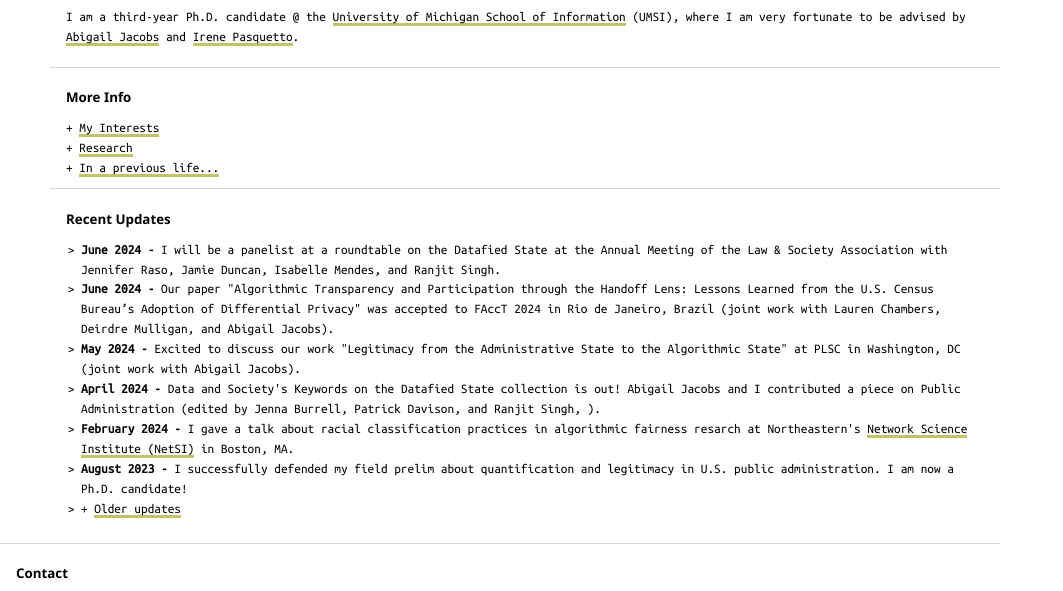
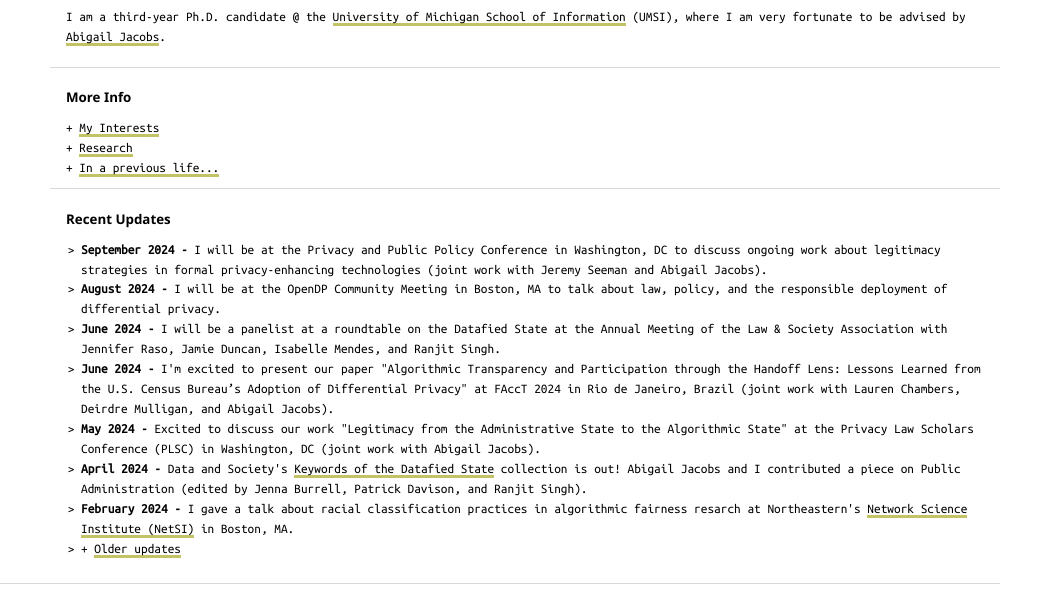
Before and after one commit to aminaxabdu/aminaxabdu.github.io, a plain HTML site: page index.html in a window 1280 px wide. Shown: the part 87-678 px from the top of the page, without its empty margins (0-1063 px from the left). Drawn offline with nearby package versions, Linux system fonts and the light colour scheme.

Commit message:
fix typo + add news

```diff
--- a/index.html
+++ b/index.html
@@ -58,7 +58,7 @@
 
 <p>I am a third-year Ph.D. candidate @ the <a target="_blank" href="https://www.si.umich.edu/programs/phd-information">University of Michigan School of Information</a> (UMSI),
 
-where I am very fortunate to be advised by <a href="https://azjacobs.com/" target="_blank">Abigail Jacobs</a> and <a href="https://irenepasquetto.com/" target="_blank">Irene Pasquetto</a>.</p>
+where I am very fortunate to be advised by <a href="https://azjacobs.com/" target="_blank">Abigail Jacobs</a>.</p>
 
 
 
@@ -108,7 +108,7 @@ I'm also interested in datafication and quantification in policy-making and publ
 
 
 
- <li> <i>Legitimacy from the Administrative State to the Algorithmic State.</i> <br>
+ <li> <i>Legitimacy and the Algorithmic Turn in the Administrative State.</i> <br>
      <b>Amina A. Abdu</b> & Abigail Z. Jacobs. Presented at <i>Privacy Law Scholars Conference</i> 2024.
 
 
@@ -141,7 +141,7 @@ I'm also interested in datafication and quantification in policy-making and publ
 <ul class="arrow">
 
     <li>  <i><a href="https://fas.org/publication/ensuring-racial-equity-in-federal-procurement-and-use-of-artificial-intelligence/" target="_blank">Ensuring Racial Equity in Federal Procurement and Use of Artificial Intelligence</a>.</i><br>
-         <b>Amina Abdu</b>. <i>Day One Project.</i> 2023.</li>
+         <b>Amina Abdu</b>. <i>Day One Project.</i> Federation of American Scientists. 2023.</li>
 
     </ul>
 </div>
@@ -172,24 +172,27 @@ These experiences shaped my current interest in the role of computation in both
 
 <ul class="arrow">
 
+<li><b>September 2024 - </b> I will be at the Privacy and Public Policy Conference in Washington, DC to discuss ongoing work about legitimacy strategies in formal privacy-enhancing technologies (joint work with Jeremy Seeman and Abigail Jacobs).
+
+<li><b>August 2024 - </b> I will be at the OpenDP Community Meeting in Boston, MA to talk about law, policy, and the responsible deployment of differential privacy.
+
 <li><b>June 2024 - </b> I will be a panelist at a roundtable on the Datafied State at the Annual Meeting of the Law & Society Association with Jennifer Raso, Jamie Duncan, Isabelle Mendes, and Ranjit Singh. </li>
 
-<li><b>June 2024 - </b> Our paper "Algorithmic Transparency and Participation through the Handoff Lens: Lessons Learned from the U.S. Census Bureau’s Adoption of Differential Privacy" was accepted to FAccT 2024 in Rio de Janeiro, Brazil (joint work with Lauren Chambers, Deirdre Mulligan, and Abigail Jacobs). </li>
+<li><b>June 2024 - </b> I'm excited to present our paper "Algorithmic Transparency and Participation through the Handoff Lens: Lessons Learned from the U.S. Census Bureau’s Adoption of Differential Privacy" at FAccT 2024 in Rio de Janeiro, Brazil (joint work with Lauren Chambers, Deirdre Mulligan, and Abigail Jacobs). </li>
 
-<li><b>May 2024 - </b> Excited to discuss our work "Legitimacy from the Administrative State to the Algorithmic State" at PLSC in Washington, DC  (joint work with Abigail Jacobs). </li>
+<li><b>May 2024 - </b> Excited to discuss our work "Legitimacy from the Administrative State to the Algorithmic State" at the Privacy Law Scholars Conference (PLSC) in Washington, DC  (joint work with Abigail Jacobs). </li>
 
-<li><b>April 2024 - </b> Data and Society's Keywords on the Datafied State collection is out! Abigail Jacobs and I contributed a piece on Public Administration (edited by Jenna Burrell, Patrick Davison, and Ranjit Singh, ).</li>
+<li><b>April 2024 - </b> Data and Society's <a target="_blank" href="https://datasociety.net/library/keywords-of-the-datafied-state/#:~:text=Produced%20in%20collaboration%20with%20global,how%20it%20differs%20across%20geographies."> Keywords of the Datafied State</a> collection is out! Abigail Jacobs and I contributed a piece on Public Administration (edited by Jenna Burrell, Patrick Davison, and Ranjit Singh).</li>
 
 <li><b>February 2024 - </b> I gave a talk about racial classification practices in algorithmic fairness resarch at Northeastern's <a target="_blank" href="https://www.networkscienceinstitute.org/"> Network Science Institute (NetSI)</a> in Boston, MA. </li>
-
-<li><b>August 2023 - </b> I successfully defended my field prelim about quantification and legitimacy in U.S. public administration. I am now a Ph.D. candidate!  </li>
-
-
 
 
 <li><span id="oldnewsb">+</span>  <a onclick="toggledisplay('oldnews'); togglebullet('oldnewsb');">Older updates<br/></a></li>
 
     <div id="oldnews" style="display:none;">
+
+    <li><b>August 2023 - </b> I successfully defended my field prelim about quantification and legitimacy in U.S. public administration. I am now a Ph.D. candidate!  </li>
+
     <li><b>July 2023 - </b>  I am participating in a workshop on Sociotechnical Approaches to Measurement and Validation for Safety in AI hosted by Northwestern's <a target="_blank" href="https://casmi.northwestern.edu/"> Center for Advancing Safety of Machine Intelligence (CASMI)</a> in Evanston, IL.  </li>
 
     <li><b>June 2023 - </b> I am excited to present our work on the adoption of racial categories in algorithmic fairness research at FAccT in Chicago, IL (joint with Irene Pasquetto & Abigail Jacobs). This is my first paper :-)</li>
```
